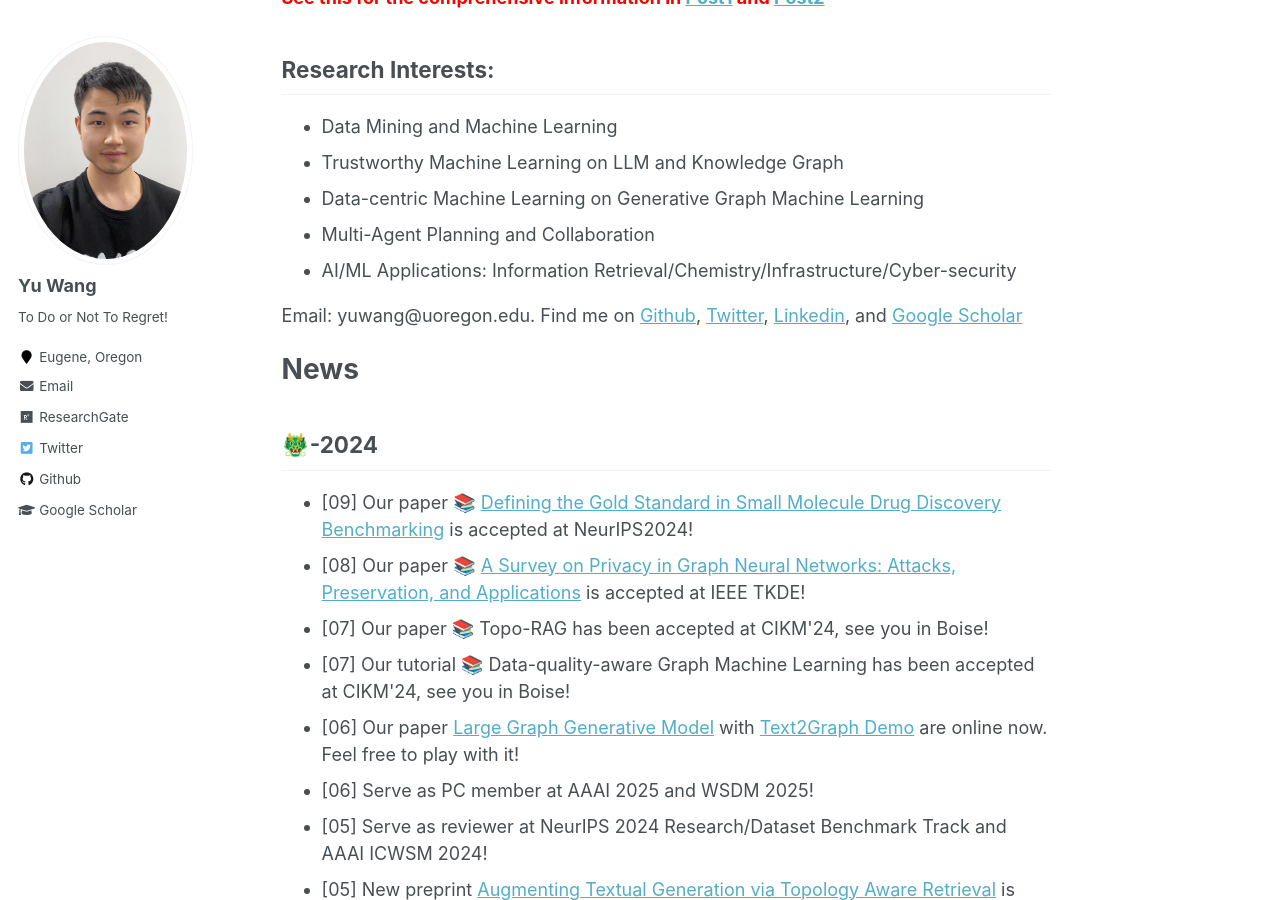
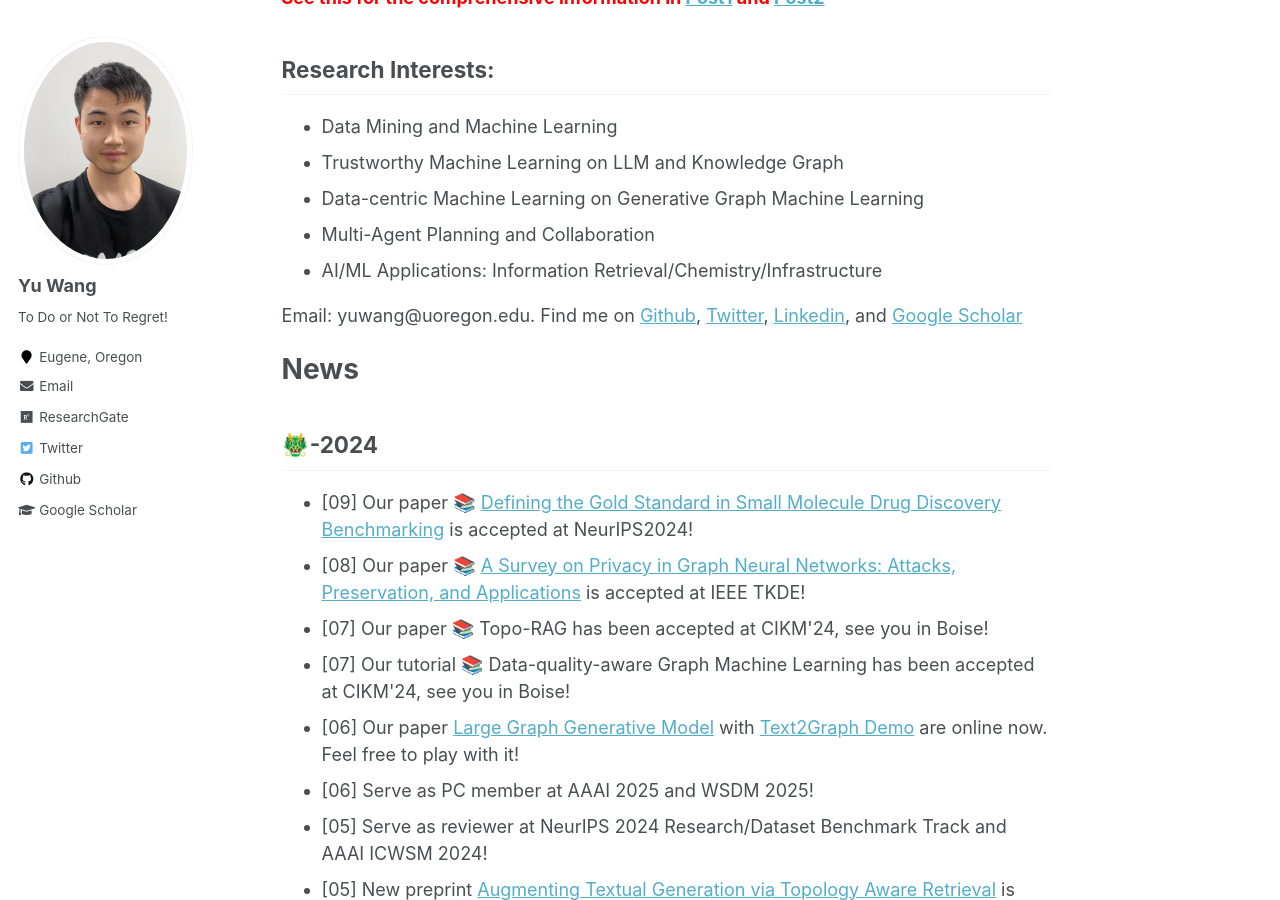
Before and after one commit to yuwang0103/yuwang0103.github.io, a Jekyll site: the page built from _pages/about.md, in a window 1280 px wide and 900 px high, scrolled down 412 px. Built offline with Jekyll 4.4.1, drawn with Linux system fonts in a browser that asks for light colours.

Commit message:
Update about.md

```diff
--- a/_pages/about.md
+++ b/_pages/about.md
@@ -21,7 +21,7 @@ Research Interests:
 - Trustworthy Machine Learning on LLM and Knowledge Graph
 - Data-centric Machine Learning on Generative Graph Machine Learning
 - Multi-Agent Planning and Collaboration
-- AI/ML Applications: Information Retrieval/Chemistry/Infrastructure/Cyber-security
+- AI/ML Applications: Information Retrieval/Chemistry/Infrastructure
 
 Email: yuwang@uoregon.edu. Find me on [Github](https://github.com/yuwvandy), [Twitter](https://twitter.com/yuwang0103), [Linkedin](https://www.linkedin.com/in/yu-wang-63359a196/), and [Google Scholar](https://scholar.google.com/citations?user=XPCmiz4AAAAJ&hl=en)
 
```
